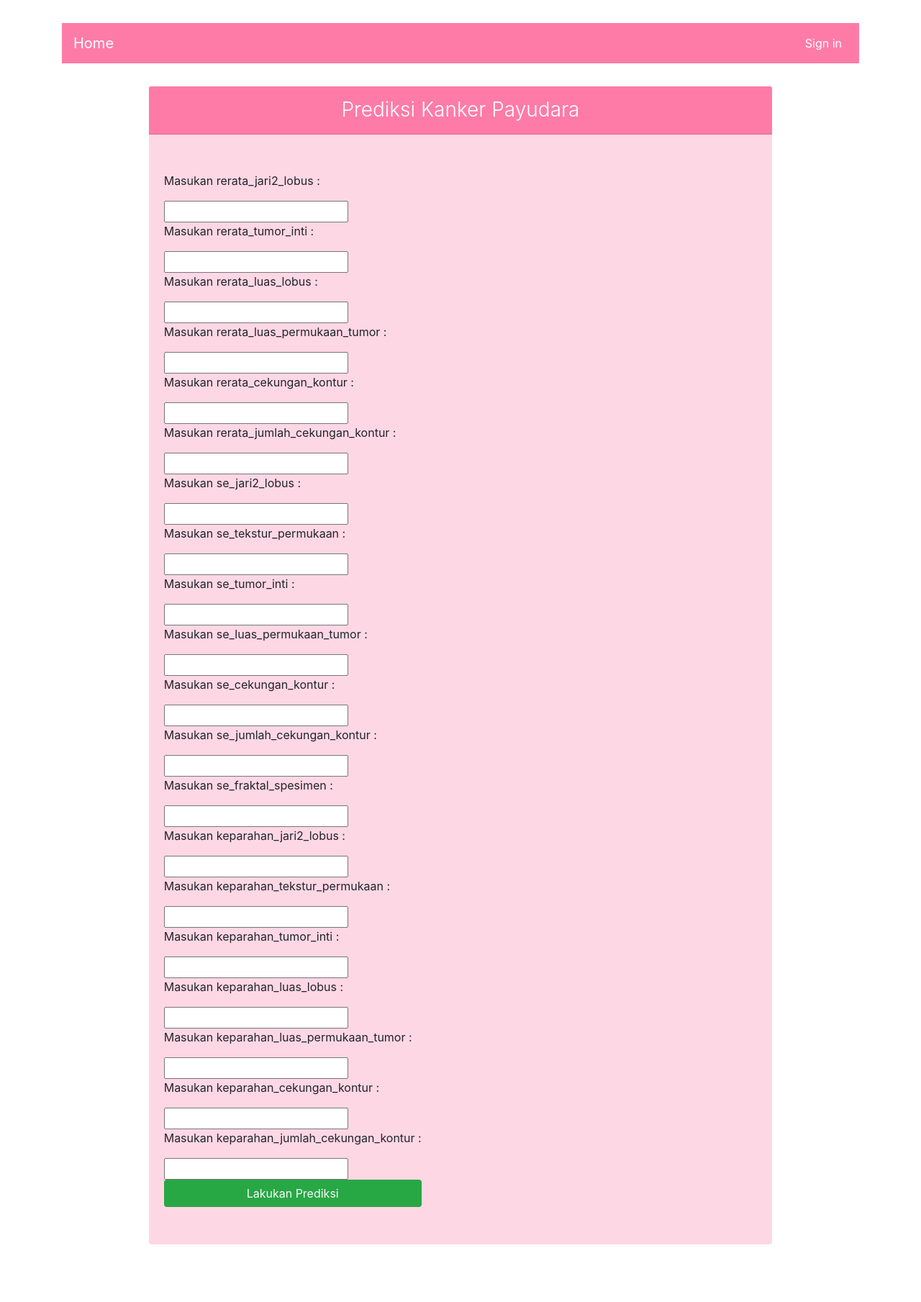
After one commit to Nurtrira06/PROYEK3, a Django app: template django/Django-registration-and-login-system/users/templates/users/predict.html in a window 1280 px wide. The commit adds this page. Shown: the whole page at 72% size. Run offline with Django 3.2, Linux system fonts and the light colour scheme; the template is opened without the code that fills it, so the values that code supplies are empty; some libraries are stand-ins or nearby versions.

Commit message:
jupyter fix, buku dan codenya

```diff
--- a/django/Django-registration-and-login-system/user_management/urls.py
+++ b/django/Django-registration-and-login-system/user_management/urls.py
@@ -34,4 +34,6 @@ urlpatterns = [
 
     re_path(r'^oauth/', include('social_django.urls', namespace='social')),
 
+#     path('predict/result/', CustomLoginView.as_view(template_name='users/result.html'), name='result')
+
 ] + static(settings.MEDIA_URL, document_root=settings.MEDIA_ROOT)
--- a/django/Django-registration-and-login-system/users/templates/users/base.html
+++ b/django/Django-registration-and-login-system/users/templates/users/base.html
@@ -25,6 +25,7 @@
             <div class="collapse navbar-collapse" id="navbarCollapse">
                 <div class="navbar-nav ml-auto">
                   {% if user.is_authenticated %}
+                    <a href="{% url 'predict' %}" class="nav-item nav-link" style="color:#ffffff">Prediksi</a>
                     <a href="{% url 'users-profile' %}" class="nav-item nav-link" style="color:#ffffff">Profile</a>
                     <a href="{% url 'logout' %}" class="nav-item nav-link" style="color:#ffffff">Logout</a>
                   {% else %}
--- /dev/null
+++ b/django/Django-registration-and-login-system/users/templates/users/predict.html
@@ -0,0 +1,178 @@
+{% extends "users/base.html" %} {% load static %} {% block title %}Predict
+Page{% endblock title %} {% block content %}
+<div class="form-content my-3 p-3">
+  <div class="container">
+    <div class="row justify-content-center">
+      <div class="col-lg-10">
+        <div
+          class="card shadow-lg border-0 rounded-lg mt-0 mb-3"
+          style="background-color: #fed7e4"
+        >
+          <div
+            class="card-header justify-content-center"
+            style="background-color: #fe7ba7"
+          >
+            <h3
+              class="font-weight-light my-1 text-center"
+              style="color: #ffffff"
+            >
+              Prediksi Kanker Payudara
+            </h3>
+          </div>
+          <div class="card-body">
+            <div class="row my-3 p-3">
+              <form method="POST" action="result">
+                {% csrf_token %}
+                <p>Masukan rerata_jari2_lobus :</p>
+                <input
+                  type="number"
+                  name="rerata_jari2_lobus"
+                  id="rerata_jari2_lobus"
+                />
+                <br />
+                <p>Masukan rerata_tumor_inti :</p>
+                <input
+                  type="number"
+                  name="rerata_tumor_inti"
+                  id="rerata_tumor_inti"
+                />
+                <br />
+                <p>Masukan rerata_luas_lobus :</p>
+                <input
+                  type="number"
+                  name="rerata_luas_lobus"
+                  id="rerata_luas_lobus"
+                />
+                <br />
+                <p>Masukan rerata_luas_permukaan_tumor :</p>
+                <input
+                  type="number"
+                  name="rerata_luas_permukaan_tumor"
+                  id="rerata_luas_permukaan_tumor"
+                />
+                <br />
+                <p>Masukan rerata_cekungan_kontur :</p>
+                <input
+                  type="number"
+                  name="rerata_cekungan_kontur"
+                  id="rerata_cekungan_kontur"
+                />
+                <br />
+                <p>Masukan rerata_jumlah_cekungan_kontur :</p>
+                <input
+                  type="number"
+                  name="rerata_jumlah_cekungan_kontur"
+                  id="rerata_jumlah_cekungan_kontur"
+                />
+                <br />
+                <p>Masukan se_jari2_lobus :</p>
+                <input
+                  type="number"
+                  name="se_jari2_lobus"
+                  id="se_jari2_lobus"
+                />
+                <br />
+                <p>Masukan se_tekstur_permukaan :</p>
+                <input
+                  type="number"
+                  name="se_tekstur_permukaan"
+                  id="se_tekstur_permukaan"
+                />
+                <br />
+                <p>Masukan se_tumor_inti :</p>
+                <input type="number" name="se_tumor_inti" id="se_tumor_inti" />
+                <br />
+                <p>Masukan se_luas_permukaan_tumor :</p>
+                <input
+                  type="number"
+                  name="se_luas_permukaan_tumor"
+                  id="se_luas_permukaan_tumor"
+                />
+                <br />
+                <p>Masukan se_cekungan_kontur :</p>
+                <input
+                  type="number"
+                  name="se_cekungan_kontur"
+                  id="se_cekungan_kontur"
+                />
+                <br />
+                <p>Masukan se_jumlah_cekungan_kontur :</p>
+                <input
+                  type="number"
+                  name="se_jumlah_cekungan_kontur"
+                  id="se_jumlah_cekungan_kontur"
+                />
+                <br />
+                <p>Masukan se_fraktal_spesimen :</p>
+                <input
+                  type="number"
+                  name="se_fraktal_spesimen"
+                  id="se_fraktal_spesimen"
+                />
+                <br />
+                <p>Masukan keparahan_jari2_lobus :</p>
+                <input
+                  type="number"
+                  name="keparahan_jari2_lobus"
+                  id="keparahan_jari2_lobus"
+                />
+                <br />
+                <p>Masukan keparahan_tekstur_permukaan :</p>
+                <input
+                  type="number"
+                  name="keparahan_tekstur_permukaan"
+                  id="keparahan_tekstur_permukaan"
+                />
+                <br />
+                <p>Masukan keparahan_tumor_inti :</p>
+                <input
+                  type="number"
+                  name="keparahan_tumor_inti"
+                  id="keparahan_tumor_inti"
+                />
+                <br />
+                <p>Masukan keparahan_luas_lobus :</p>
+                <input
+                  type="number"
+                  name="keparahan_luas_lobus"
+                  id="keparahan_luas_lobus"
+                />
+                <br />
+                <p>Masukan keparahan_luas_permukaan_tumor :</p>
+                <input
+                  type="number"
+                  name="keparahan_luas_permukaan_tumor"
+                  id="keparahan_luas_permukaan_tumor"
+                />
+                <br />
+                <p>Masukan keparahan_cekungan_kontur :</p>
+                <input
+                  type="number"
+                  name="keparahan_cekungan_kontur"
+                  id="keparahan_cekungan_kontur"
+                />
+                <br />
+                <p>Masukan keparahan_jumlah_cekungan_kontur :</p>
+                <input
+                  type="number"
+                  name="keparahan_jumlah_cekungan_kontur"
+                  id="keparahan_jumlah_cekungan_kontur"
+                />
+                <br />
+                <input
+                  type="submit"
+                  value="Lakukan Prediksi"
+                  class="btn btn-block bg-success text-light"
+                />
+
+                {% endblock%}
+              </form>
+            </div>
+
+            <br /><br />
+          </div>
+        </div>
+      </div>
+    </div>
+  </div>
+</div>
--- a/django/Django-registration-and-login-system/users/templates/users/profile.html
+++ b/django/Django-registration-and-login-system/users/templates/users/profile.html
@@ -1,5 +1,5 @@
 {% extends "users/base.html" %}
-{% block title %}Profile Page{% endblock title %}
+{% block title %}Result Page{% endblock title %}
 {% block content %}
 <div class="form-content my-3 p-3">
     <div class="container">
--- a/django/Django-registration-and-login-system/users/urls.py
+++ b/django/Django-registration-and-login-system/users/urls.py
@@ -1,8 +1,10 @@
 from django.urls import path
-from .views import home, profile, RegisterView
+from .views import home, profile, predict, result, RegisterView
 
 urlpatterns = [
     path('', home, name='users-home'),
     path('register/', RegisterView.as_view(), name='users-register'),
     path('profile/', profile, name='users-profile'),
+    path('predict/', predict, name='predict'),
+    path('result/', result, name='result')
 ]
```
Also changed, not shown: Dev/tutor/templates/base.html (+55 -0 lines), django/Django-registration-and-login-system/users/templates/users/result.html (added, +21 -0 lines), django/Django-registration-and-login-system/users/views.py (+39 -0 lines), Dev/tutor/db.sqlite3, django/Django-registration-and-login-system/media/profile_images/Aesthetic-PC-Wallpaper-HD.jpg (added), 7 other files.
